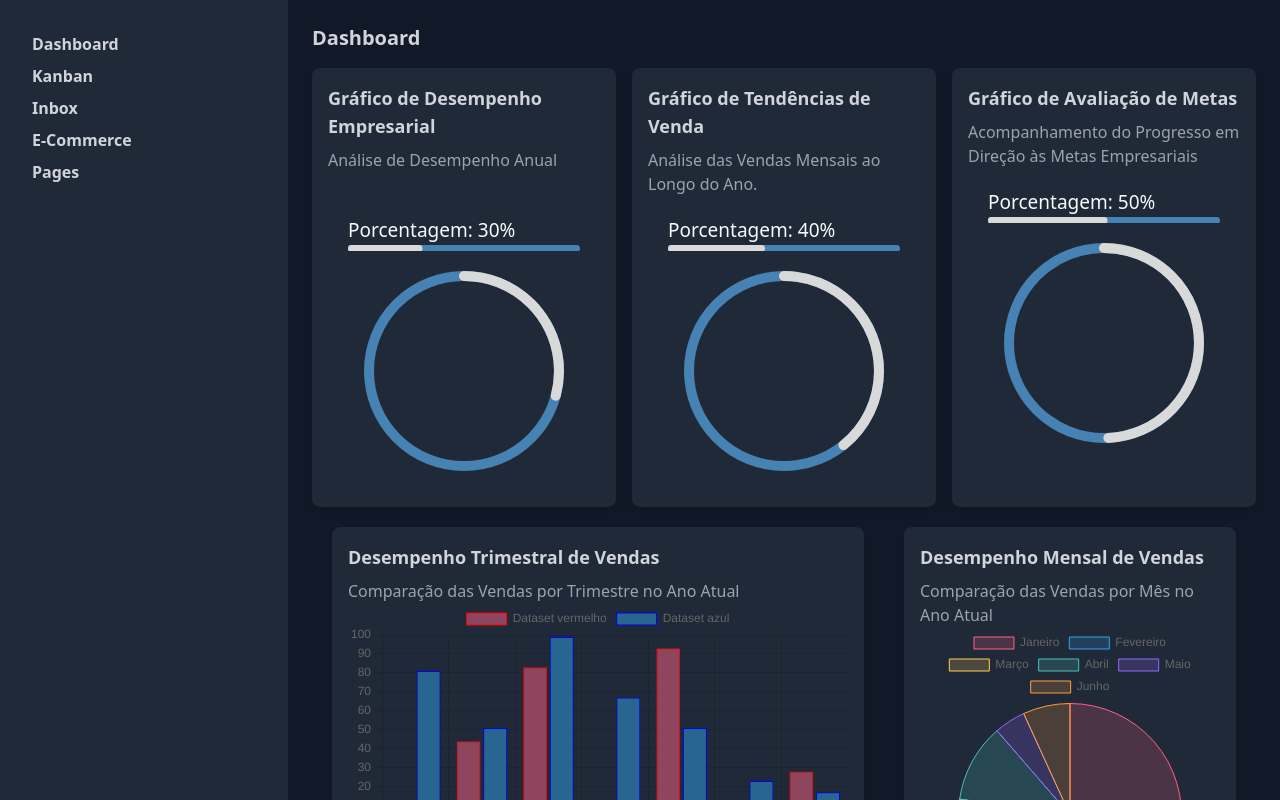
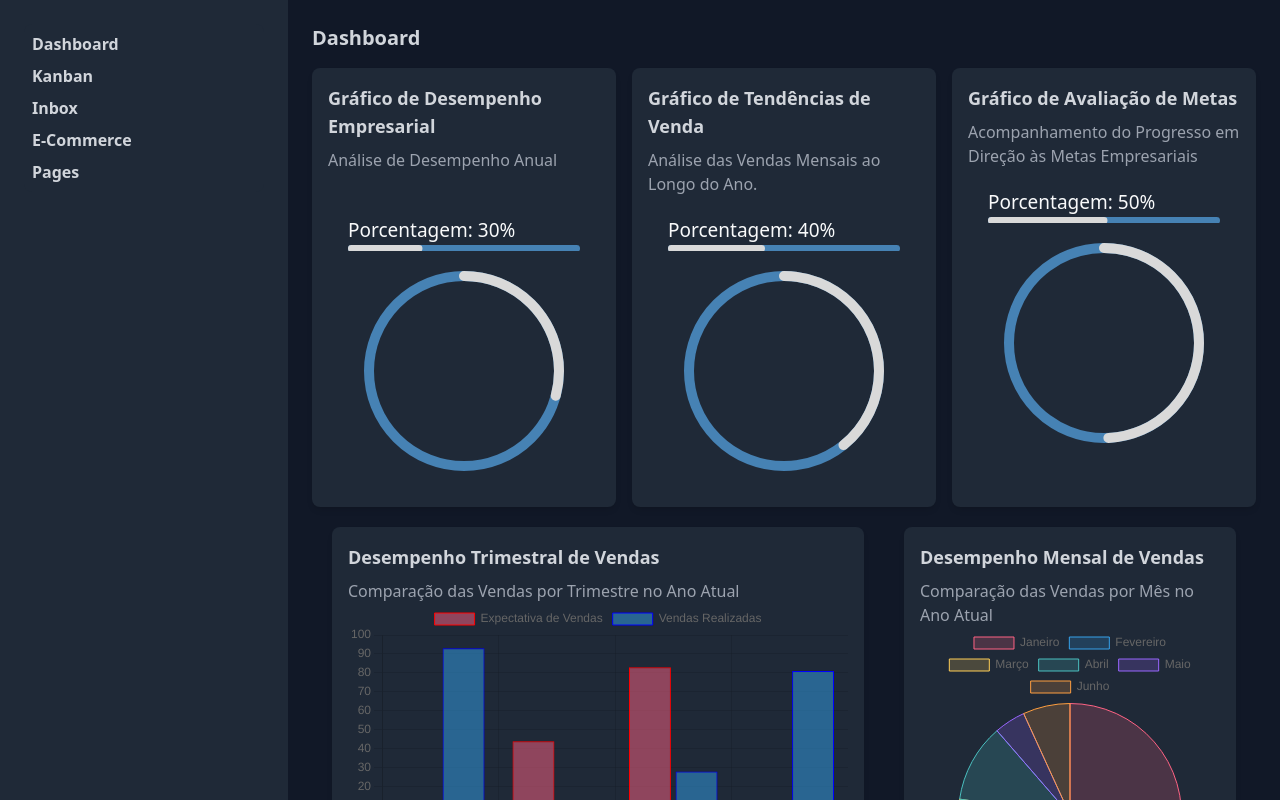
Before and after one commit to Zaysu/DashBoard, a React (Create React App) app in the folder dashboardempresarial/: page / in a window 1280 px wide. Built offline with nearby package versions, Linux system fonts and the light colour scheme.

Commit message:
Corrigindo Fields do Gráfico

```diff
--- a/dashboardempresarial/src/App.js
+++ b/dashboardempresarial/src/App.js
@@ -35,19 +35,19 @@ const options = {
   },
 };
 
-const labels = ['1', '2', '3', '4', '5', '6', '7'];
+const labels = ['1', '2', '3', '4'];
 export const data = {
   labels,
   datasets: [
       {
-          label: 'Dataset vermelho',
+          label: 'Expectativa de Vendas',
           data: labels.map((() => Math.floor(Math.random() * 100))),
           backgroundColor: 'rgba(255, 99, 132, 0.5)',
           borderColor: 'red',
           borderWidth: 1
       },
       {
-          label: 'Dataset azul',
+          label: 'Vendas Realizadas',
           data: labels.map((() => Math.floor(Math.random() * 100))),
           backgroundColor: 'rgba(53, 162, 235, 0.5)',
           borderColor: 'blue',
```
